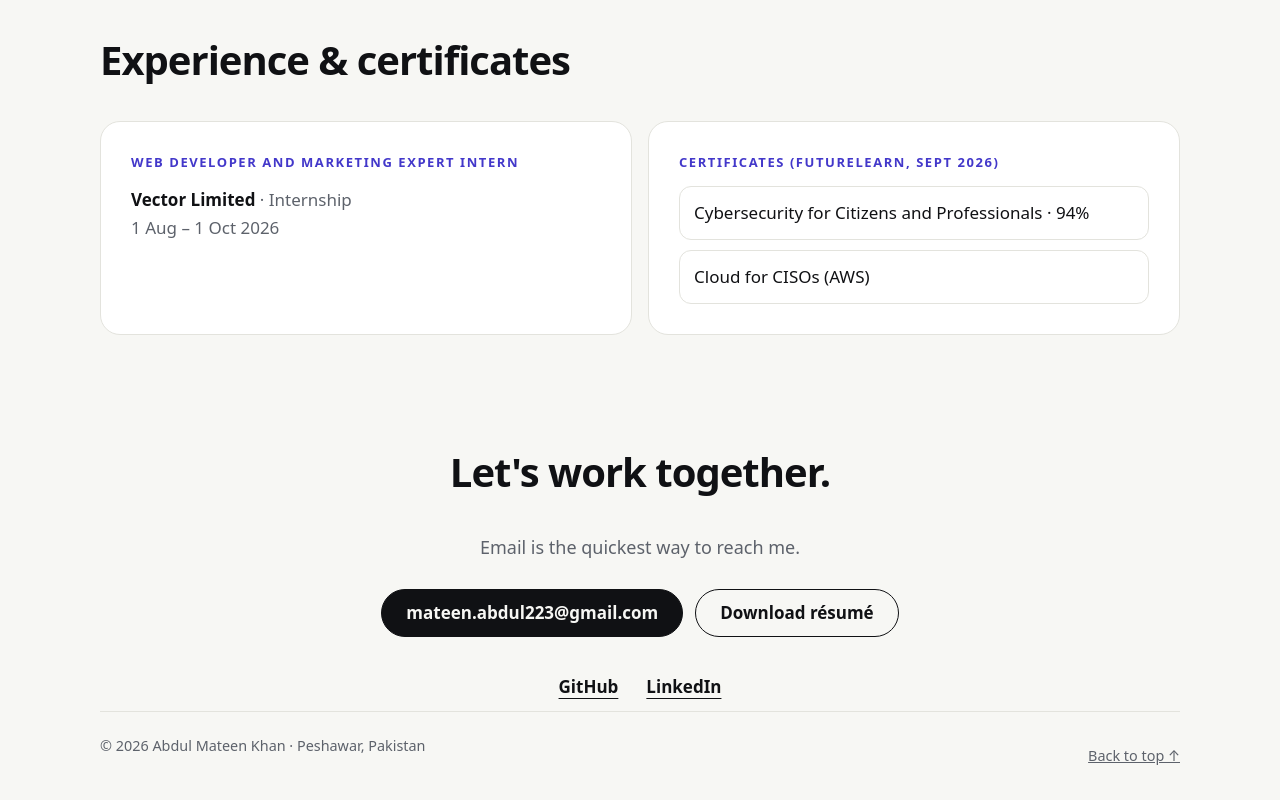
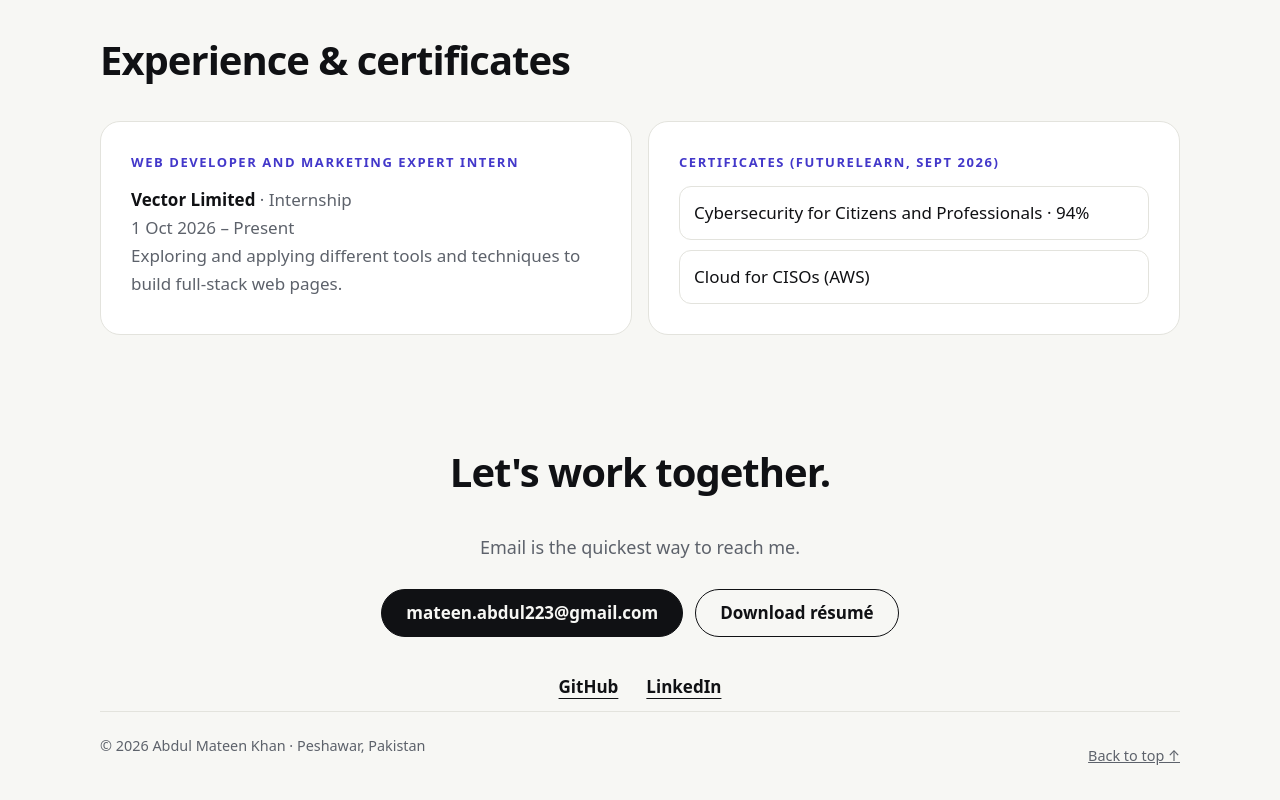
Before and after one commit to Abdul-Mateen2002/Portfolio, a plain HTML site: page index.html in a window 1280 px wide. Shown: the part 3159-3959 px from the top of the page. Drawn offline with Linux system fonts and the light colour scheme.

Commit message:
Update internship dates and résumé

```diff
--- a/index.html
+++ b/index.html
@@ -7,7 +7,8 @@
 <meta name="description" content="Portfolio of Abdul Mateen Khan, Software Engineering graduate from CECOS University, Peshawar. Full-stack projects with React, TypeScript, Flask and Express.">
 <meta property="og:title" content="Abdul Mateen Khan — Software Engineer · Full-Stack Developer">
 <meta property="og:description" content="Full-stack projects: Darzify, an offline-first tailor-shop POS, and an AI-content checker for research papers and images.">
-<meta property="og:image" content="assets/og-image.jpg">
+<meta property="og:image"
+      content="https://your-portfolio.vercel.app/assets/og-image.jpg">
 <meta name="twitter:card" content="summary_large_image">
 <link rel="icon" href="assets/favicon.svg" type="image/svg+xml">
 <link rel="stylesheet" href="style.css">
@@ -111,8 +112,8 @@
   <div class="bento two">
     <article class="card r">
       <h3>Web Developer and Marketing Expert Intern</h3>
-      <p><b>Vector Limited</b> · Internship<br>1 Aug – 1 Oct 2026</p>
-      <!-- TODO(owner): add confirmed responsibilities and tools. -->
+      <p><b>Vector Limited</b> · Internship<br>1 Oct 2026 – Present</p>
+      <p>Exploring and applying different tools and techniques to build full-stack web pages.</p>
     </article>
     <article class="card r">
       <h3>Certificates (FutureLearn, Sept 2026)</h3>
```
Also changed, not shown: 1 other file.
